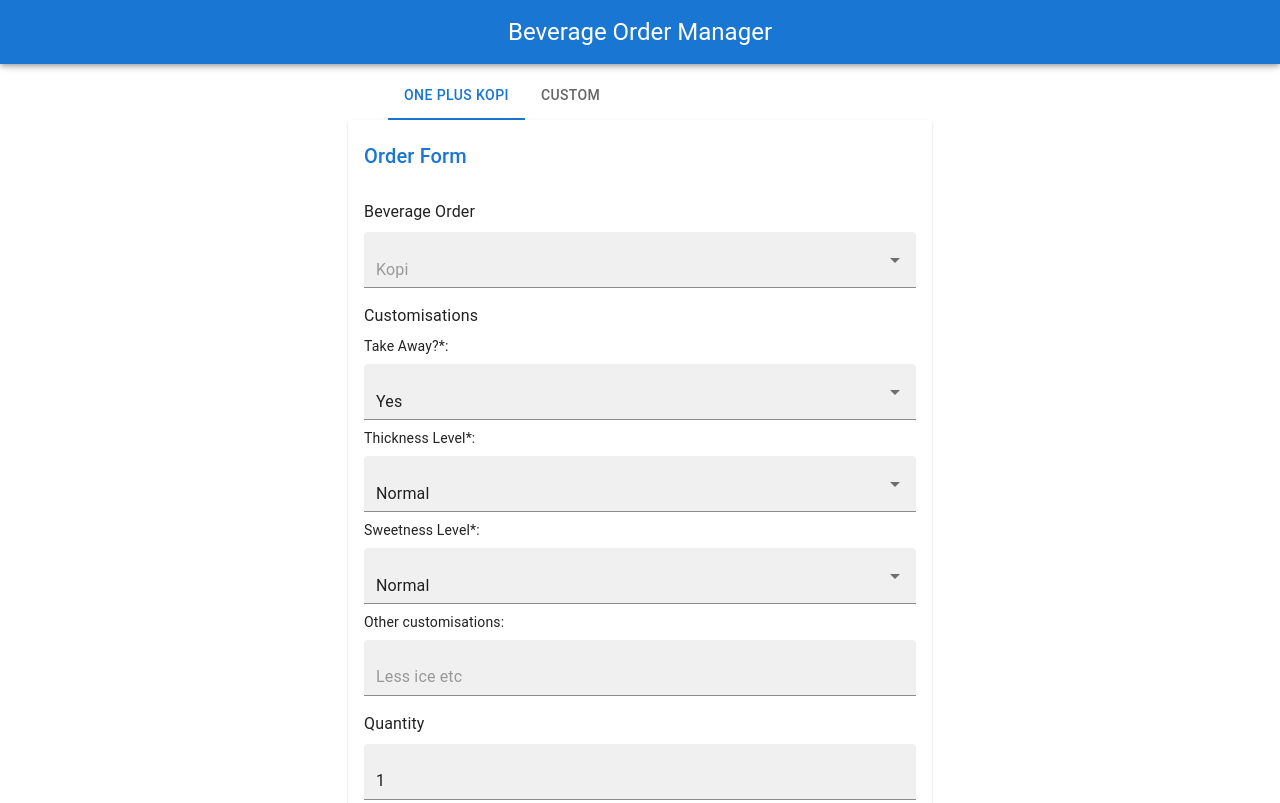
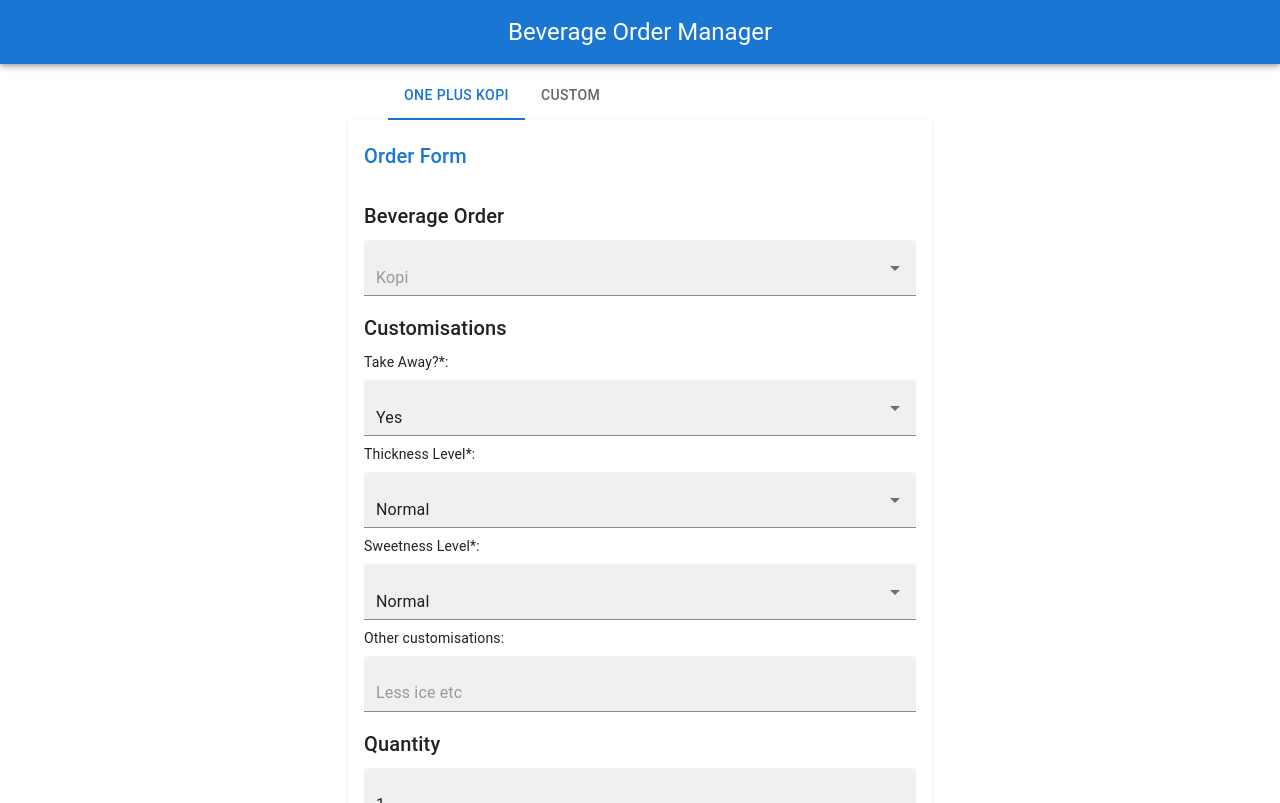
Before and after one commit to dexsjw/beverage-order-manager, a React (Vite) app: page /main-session/1 in a window 1280 px wide. Shown: the top 803 px of the page. Built offline with nearby package versions, Linux system fonts and the light colour scheme; some icons are missing.

Commit message:
changed font size of section headers

```diff
--- a/src/components/order-form/BeverageOrderSection.tsx
+++ b/src/components/order-form/BeverageOrderSection.tsx
@@ -6,7 +6,7 @@ function BeverageOrderSection({ beverageMenu }: Readonly<BeverageOrderSectionPro
   return (
     <Stack spacing={1}>
       <Typography
-        variant="body1"
+        variant="h6"
         component="div"
         align="left"
       >
--- a/src/components/order-form/CustomisationsSection.tsx
+++ b/src/components/order-form/CustomisationsSection.tsx
@@ -6,7 +6,7 @@ function CustomisationsSection({ customisationsOptions }: Readonly<Customisation
   return (
     <Stack spacing={1}>
       <Typography
-        variant="body1"
+        variant="h6"
         component="div"
         align="left"
       >
--- a/src/components/order-form/QuantitySection.tsx
+++ b/src/components/order-form/QuantitySection.tsx
@@ -4,7 +4,7 @@ function QuantitySection() {
   return (
     <Stack spacing={1}>
     <Typography
-      variant="body1"
+      variant="h6"
       component="div"
       align="left"
     >
```
